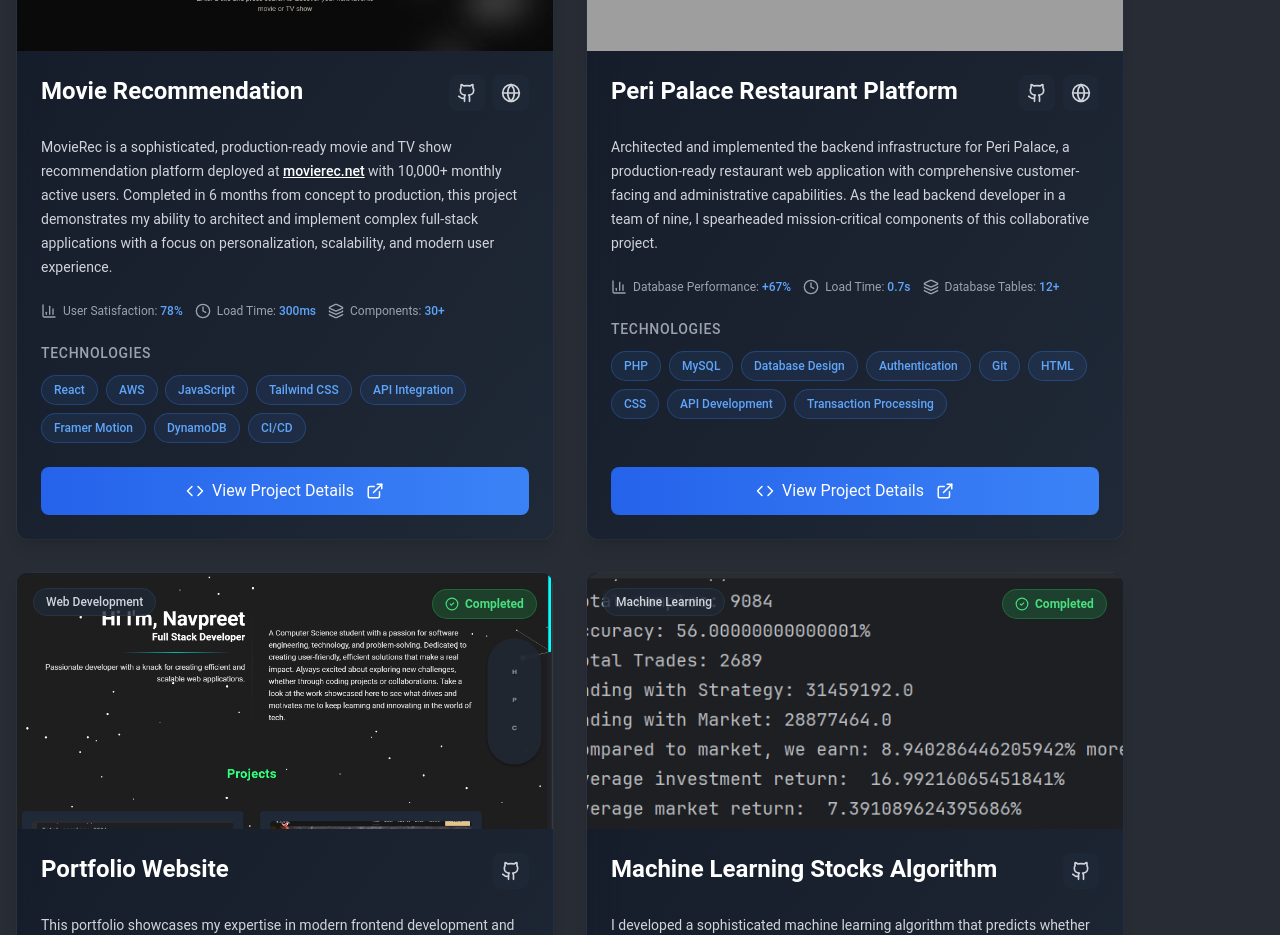
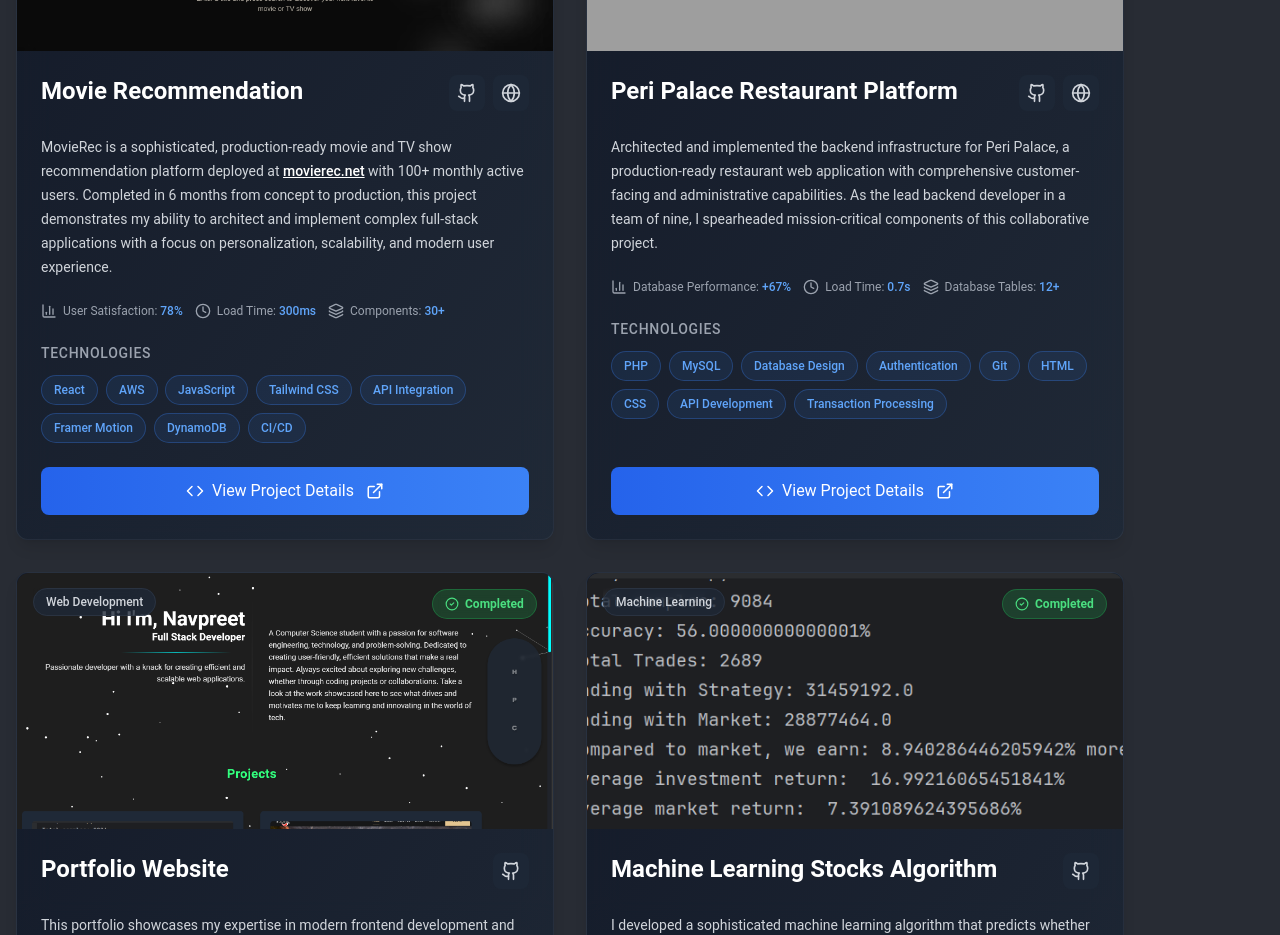
Before and after one commit to 20ns/portfolio, a React (Vite) app: page / in a window 1280 px wide. Shown: the part 2540-3475 px from the top of the page. Built offline with nearby package versions, Linux system fonts and the light colour scheme; grey boxes are pictures that could not be loaded.

Commit message:
fixed a subtle error

```diff
--- a/src/components/Projects.jsx
+++ b/src/components/Projects.jsx
@@ -722,7 +722,7 @@ const technologyStyles = {
 const projectsData = [
   {
     title: 'Movie Recommendation',
-    imageUrl: movierec,    description: `MovieRec is a sophisticated, production-ready movie and TV show recommendation platform deployed at [movierec.net](https://www.movierec.net) with 10,000+ monthly active users. Completed in 6 months from concept to production, this project demonstrates my ability to architect and implement complex full-stack applications with a focus on personalization, scalability, and modern user experience.
+    imageUrl: movierec,    description: `MovieRec is a sophisticated, production-ready movie and TV show recommendation platform deployed at [movierec.net](https://www.movierec.net) with 100+ monthly active users. Completed in 6 months from concept to production, this project demonstrates my ability to architect and implement complex full-stack applications with a focus on personalization, scalability, and modern user experience.
 
 **Key Technical Achievements:**
 
```
